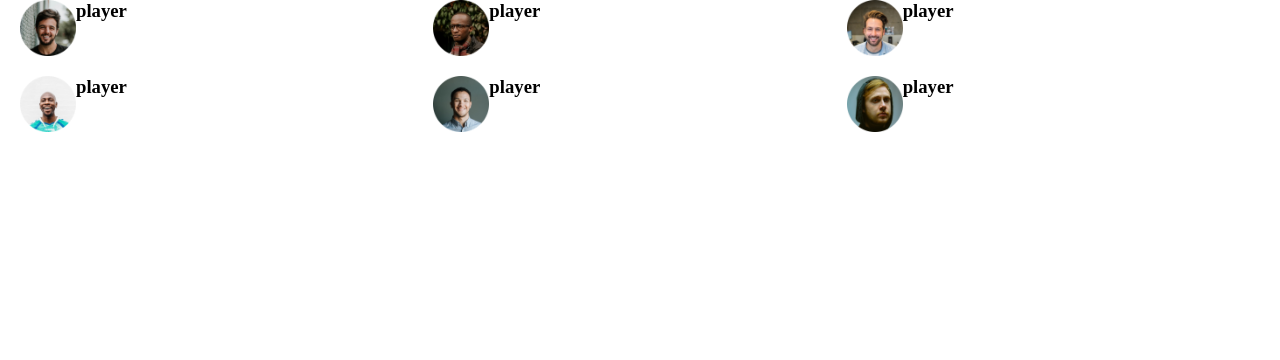
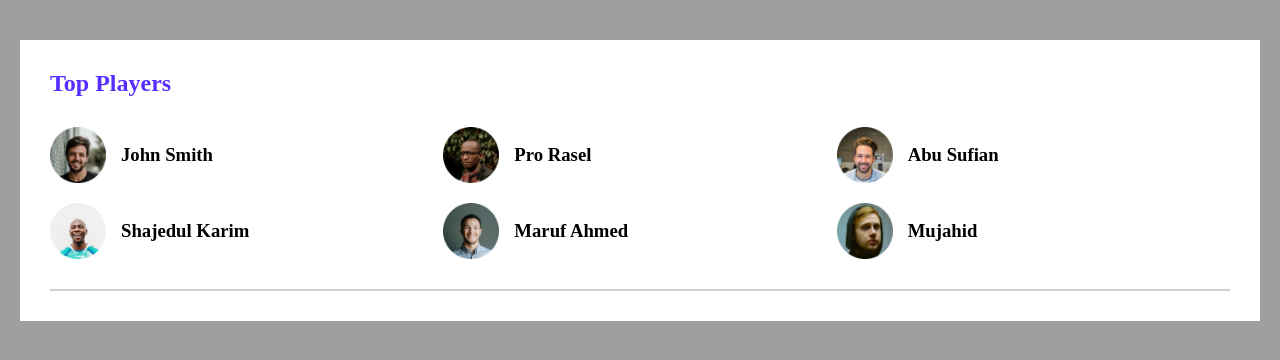
Before and after one commit to Rokibul-bd/ledear-board, a plain HTML site: page index.html in a window 1280 px wide. Drawn offline with Linux system fonts and the light colour scheme.

Commit message:
add something

```diff
--- a/Css/style.css
+++ b/Css/style.css
@@ -3,17 +3,18 @@
     padding:0;
     box-sizing:border-box;
 }
+/*
+-------------------------------
+untitiels common style
+--------------------------*/
 body{
     width:1240px;
     margin:0 auto;
+    background:#9F9F9F;
 }
 
 img{
     width:100%;
-}
-.container{
-    width:80%;
-    margin:0 auto;
 }
 ul{
     list-style: none;
@@ -22,6 +23,19 @@ a{
     text-decoration: none;
     color:#000;
 }
+.container{
+    background:#fff;
+    padding:30px;
+    margin-top:40px;
+}
+/*-------------------------------------------------
+top players start
+-----------------------------------------------------*/
+.section-title{
+    margin-bottom:30px;
+    color:#562EFF;
+    font-size:24px;
+}
 .players{
     display:grid;
     grid-template-columns: repeat(3, 1fr);
@@ -29,8 +43,16 @@ a{
 }
 .player{
     display:flex;
+    align-items:center;
 }
 .player img{
     width:56px;
     height:56px;
 }
+.player-title{
+    margin-left:15px;
+}
+.horizental-bar{
+    border:1px solid #D1D1D1;
+    margin-top:30px;
+}
--- a/index.html
+++ b/index.html
@@ -17,35 +17,37 @@
     <!-- main section start -->
     <main>
         <!-- top players and top blogs -->
-        <section>
+        <section class="container">
             <div class="top-players">
+                <h2 class="section-title">Top Players</h2>
                 <div class="players">
                     <div class="player">
                         <img src="./images/players/player-1.png" alt="">
-                        <h3>player</h3>
+                        <h3 class="player-title">John Smith</h3>
                     </div>
                     <div class="player">
                         <img src="./images/players/player-2.png" alt="">
-                        <h3>player</h3>
+                        <h3 class="player-title">Pro Rasel</h3>
                     </div>
                     <div class="player">
                         <img src="./images/players/player-3.png" alt="">
-                        <h3>player</h3>
+                        <h3 class="player-title">Abu Sufian</h3>
                     </div>
                     <div class="player">
                         <img src="./images/players/player-4.png" alt="">
-                        <h3>player</h3>
+                        <h3 class="player-title">Shajedul Karim</h3>
                     </div>
                     <div class="player">
                         <img src="./images/players/player-5.png" alt="">
-                        <h3>player</h3>
+                        <h3 class="player-title">Maruf Ahmed</h3>
                     </div>
                     <div class="player">
                         <img src="./images/players/player-6.png" alt="">
-                        <h3>player</h3>
+                        <h3 class="player-title">Mujahid</h3>
                     </div>
                 </div>
             </div>
+            <hr class="horizental-bar">
         </section>
     </main>
     <!-- main section end -->
```
